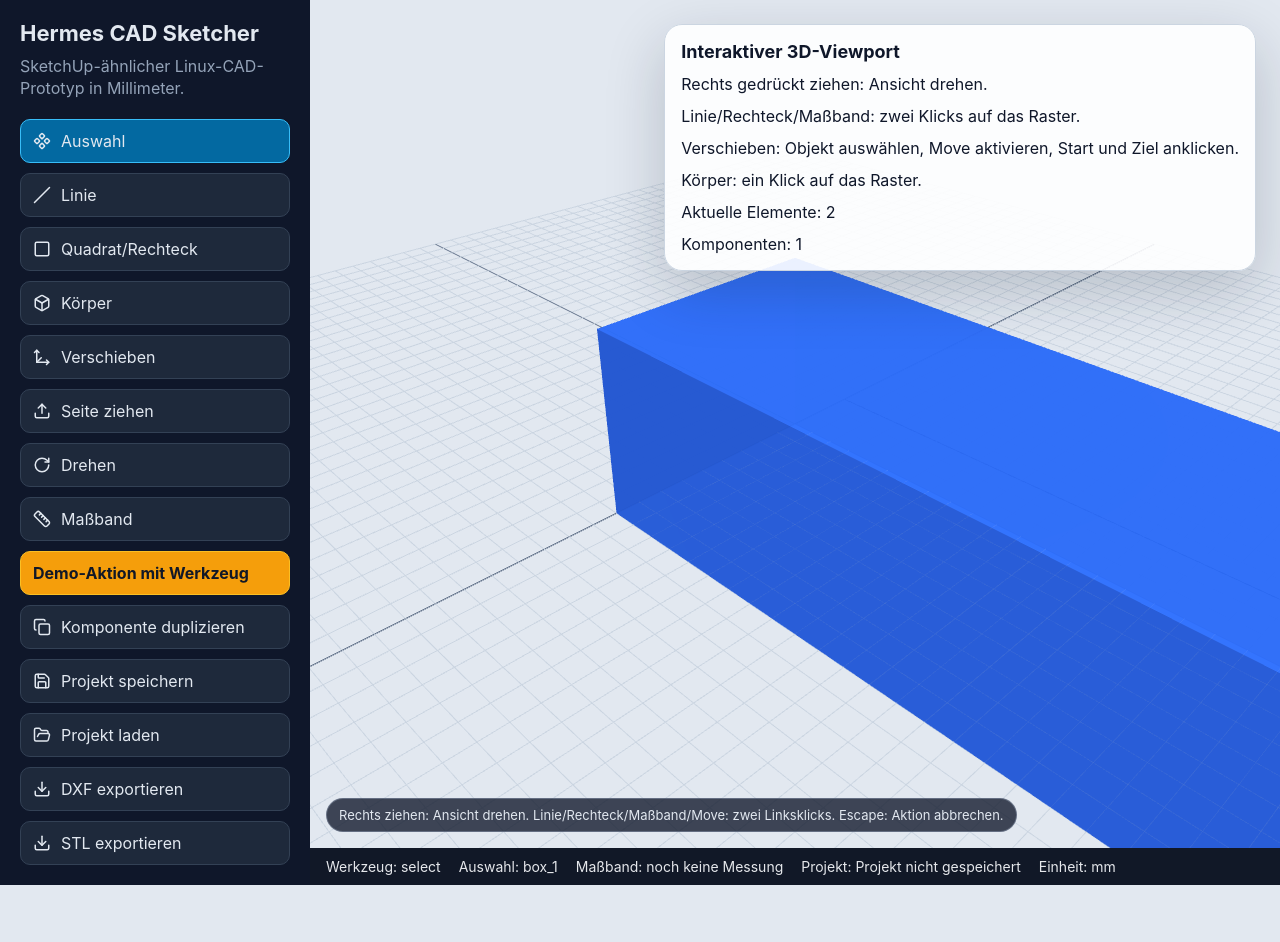
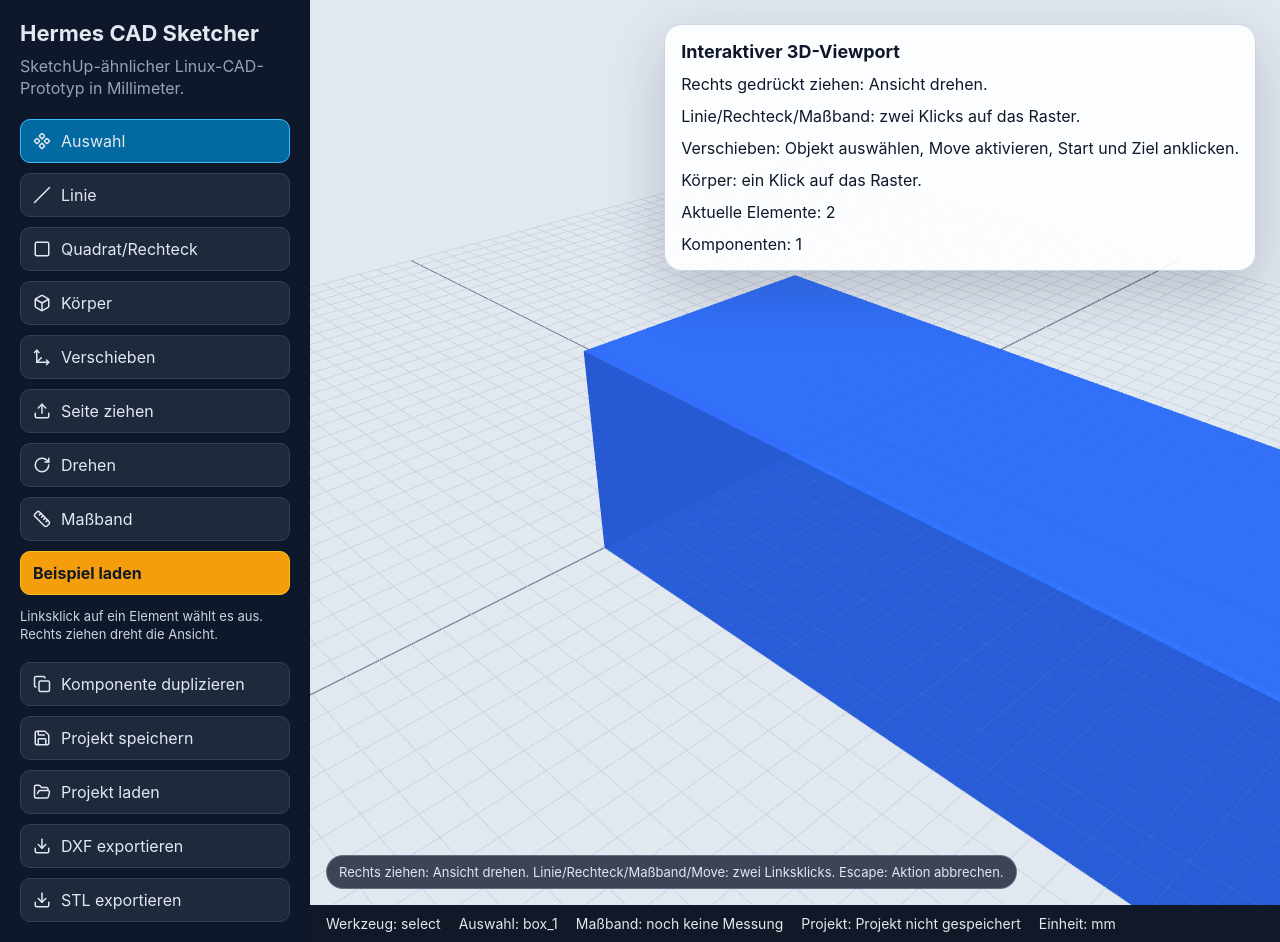
Before and after one commit to MKI13/hermes-cad-sketcher, a React (Vite) app: page / in a window 1280 px wide. Before the commit the page ends 885 px from the top, so only its background shows below. Built offline with nearby package versions, Linux system fonts and the light colour scheme.

Commit message:
feat: make viewport drawing the primary workflow

```diff
--- a/src/App.tsx
+++ b/src/App.tsx
@@ -7,6 +7,7 @@ import { exportProjectFile, importProjectFile } from './core/projectFile';
 import { exportDxf } from './core/dxf';
 import { exportAsciiStl } from './core/stl';
 import { createBoxDraft, createLineDraft, createRectangleDraft } from './ui/drawingController';
+import { getPrimaryActionLabel, getToolInstructions } from './ui/toolInstructions';
 import { ThreeViewport } from './ui/ThreeViewport';
 import './styles.css';
 
@@ -42,15 +43,15 @@ export default function App() {
     setModel(next);
   }
 
-  function demoAction() {
-    mutate((m) => {
-      if (tool === 'line') setSelectedId(m.createLine(vec(0, 0, 0), vec(1000, 0, 0)).id);
-      if (tool === 'rectangle') setSelectedId(m.createRectangle(vec(0, 1200, 0), 1000, 700).id);
-      if (tool === 'box') setSelectedId(m.createBox(vec(0, 0, 0), 600, 600, 600).id);
-      if (tool === 'move' && selectedId) m.moveEntity(selectedId, vec(100, 0, 0));
-      if (tool === 'pushPull' && selectedId) m.pushPullBoxFace(selectedId, 100);
-      if (tool === 'rotate' && selectedId) m.rotateEntityZ(selectedId, Math.PI / 12);
-    });
+  function loadExampleModel() {
+    const m = new SketchModel();
+    const box = m.createBox(vec(0, 0, 0), 2400, 900, 720);
+    const line = m.createLine(vec(0, -300, 0), vec(2400, -300, 0));
+    m.createComponent('Beispiel-Komponente Tischkörper', [box.id, line.id]);
+    setModel(m);
+    setSelectedId(box.id);
+    setLastMeasurement('noch keine Messung');
+    setProjectStatus('Beispiel geladen');
   }
 
   function createLineFromViewport(start: Vec3, end: Vec3) {
@@ -127,7 +128,8 @@ export default function App() {
             {item.icon}<span>{item.label}</span>
           </button>
         ))}
-        <button className="primary" onClick={demoAction}>Demo-Aktion mit Werkzeug</button>
+        <button className="primary" onClick={loadExampleModel}>{getPrimaryActionLabel()}</button>
+        <p className="tool-instruction">{getToolInstructions(tool)}</p>
         <button onClick={duplicateSelectedComponent} disabled={!selected?.componentId}><Copy size={18}/> Komponente duplizieren</button>
         <button onClick={saveProjectFile}><Save size={18}/> Projekt speichern</button>
         <label className="file-button">
--- a/src/styles.css
+++ b/src/styles.css
@@ -15,6 +15,7 @@ button { font: inherit; }
 .toolbar button.primary { background: #f59e0b; border-color: #fbbf24; color: #111827; font-weight: 700; }
 .file-button { border: 1px solid #334155; background: #1e293b; color: #e2e8f0; border-radius: 10px; padding: 11px 12px; display: flex; gap: 10px; align-items: center; cursor: pointer; }
 .file-button input { display: none; }
+.tool-instruction { margin: 2px 0 8px; color: #cbd5e1; font-size: 13px; line-height: 1.4; }
 .workspace { display: grid; grid-template-rows: 1fr auto; min-width: 0; }
 .viewport-placeholder { position: relative; overflow: hidden; background: linear-gradient(180deg, #f8fafc, #cbd5e1); }
 .three-viewport { position: absolute; inset: 0; }
--- /dev/null
+++ b/src/ui/toolInstructions.ts
@@ -0,0 +1,20 @@
+import type { ToolName } from '../core/model';
+
+const toolInstructions: Record<ToolName, string> = {
+  select: 'Linksklick auf ein Element wählt es aus. Rechts ziehen dreht die Ansicht.',
+  line: 'Linie: zwei Klicks auf das Millimeter-Raster setzen Start- und Endpunkt.',
+  rectangle: 'Rechteck: zwei Klicks auf das Millimeter-Raster setzen die Diagonale.',
+  box: 'Körper: ein Klick auf das Raster erstellt einen 600 × 600 × 600 mm Körper.',
+  move: 'Verschieben: aktuell über Beispiel laden/Transformationsschritte; präzise Eingabe folgt.',
+  pushPull: 'Seite ziehen: wähle einen Körper und nutze die vorhandene Höhenänderung als nächsten Ausbauschritt.',
+  rotate: 'Drehen: wähle ein Element; präzise Winkel-Eingabe folgt.',
+  tape: 'Maßband: Maße bleiben in Millimeter sichtbar und nachvollziehbar.'
+};
+
+export function getToolInstructions(tool: ToolName): string {
+  return toolInstructions[tool];
+}
+
+export function getPrimaryActionLabel(): string {
+  return 'Beispiel laden';
+}
```
Also changed, not shown: 1 other file (tests, documents, lock files or other folders).
